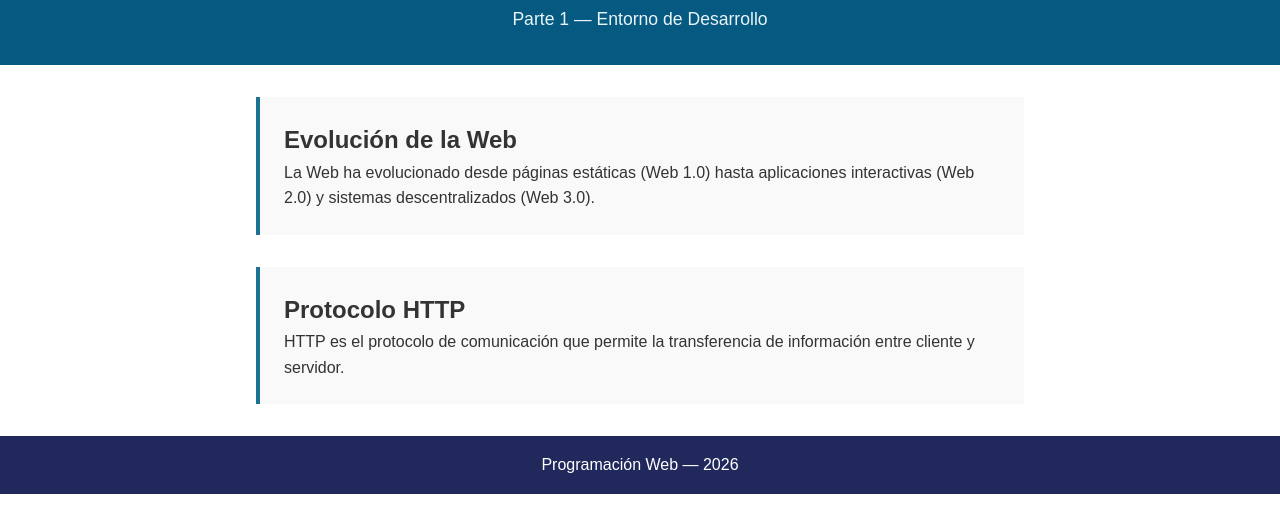
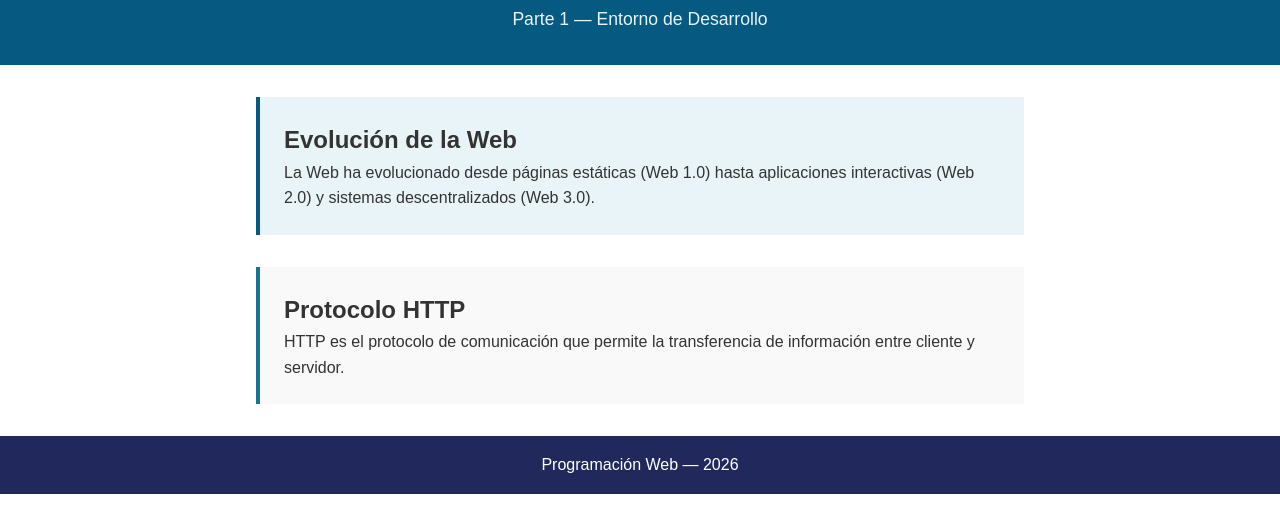
Before and after one commit to Moisex006/cardenas-post1-u1, a plain HTML site: page parte-1-entorno/index.html in a window 1280 px wide. In both pictures the pointer is over the element 640 px from the left and 252 px from the top of the page. Shown: the part 86-618 px from the top of the page. Drawn offline with Linux system fonts and the light colour scheme.

Commit message:
style: agregar efecto hover en secciones con transicion CSS (parte 1)

```diff
--- a/parte-1-entorno/css/style.css
+++ b/parte-1-entorno/css/style.css
@@ -45,3 +45,9 @@ footer {
   background-color: #21295C;
   color: #ffffff;
 }
+
+section:hover {
+  border-left-color: #065A82;
+  background-color: #E8F4F8;
+  transition: background-color 0.3s ease;
+}
```
